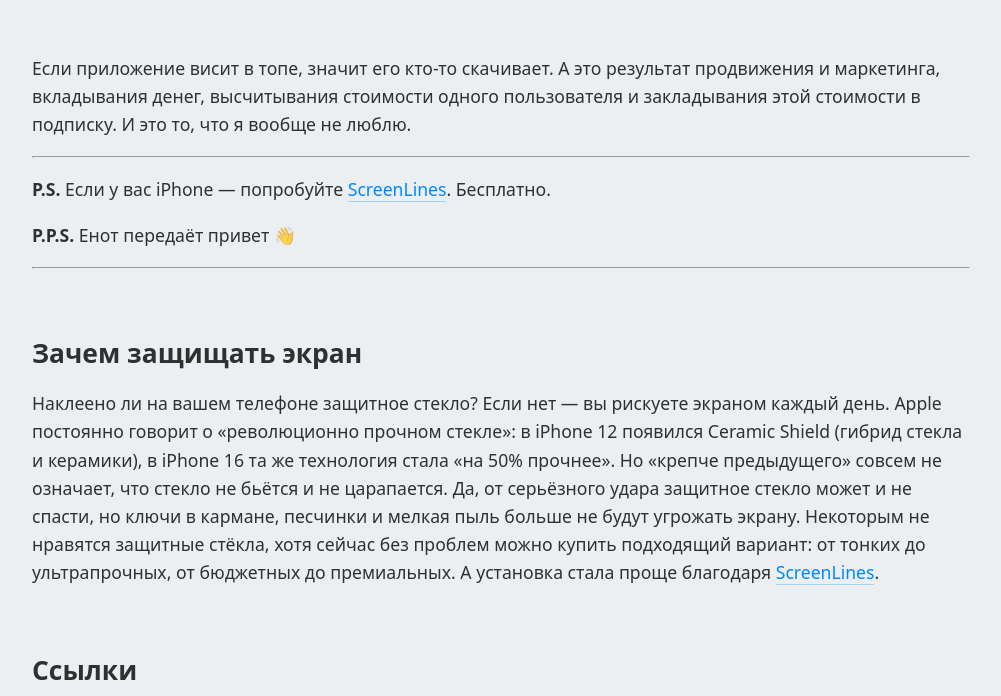
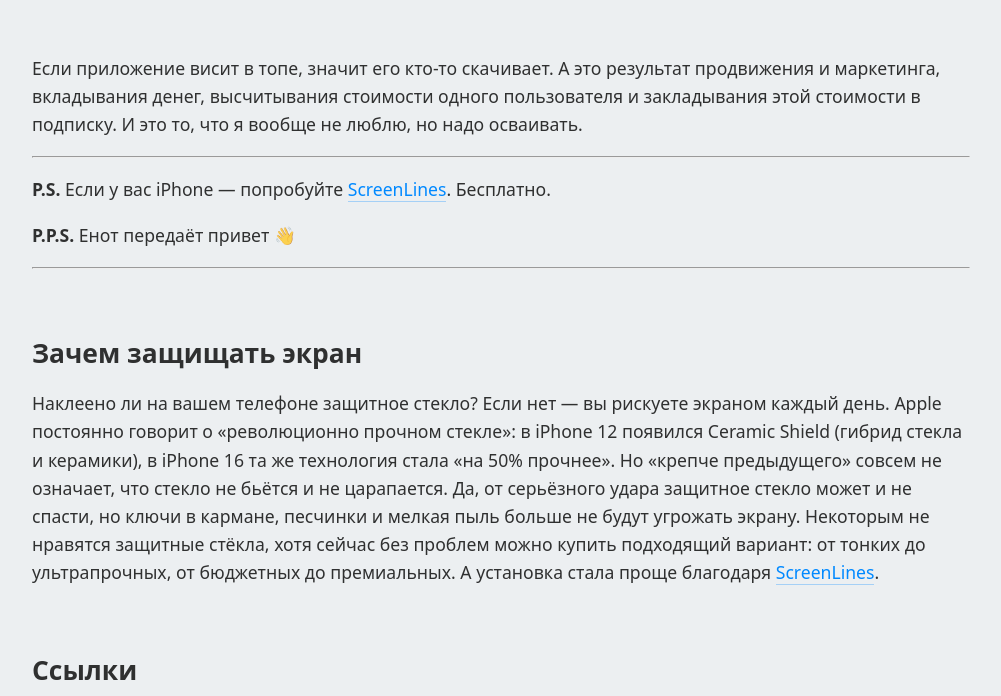
Before and after one commit to artembolotov/artembolotov.github.io, a Jekyll site: the page built from blog/_posts/2025-08-10-screenlines.md, in a window 1280 px wide and 900 px high, scrolled down 8934 px, cut to the strip 204-900 px from the top of the window. Shown: the whole strip, without its empty margins (139-1140 px from the left). Built offline with Jekyll 4.4.1, drawn with Linux system fonts in a browser that asks for light colours.

Commit message:
ScreenLines

```diff
--- a/blog/_posts/2025-08-10-screenlines.md
+++ b/blog/_posts/2025-08-10-screenlines.md
@@ -183,7 +183,7 @@
 {% endcapture %}
 {% include gallery.html images=gallery_marketing %}
 
-Если приложение висит в топе, значит его кто-то скачивает. А это результат продвижения и маркетинга, вкладывания денег, высчитывания стоимости одного пользователя и закладывания этой стоимости в подписку. И это то, что я вообще не люблю.
+Если приложение висит в топе, значит его кто-то скачивает. А это результат продвижения и маркетинга, вкладывания денег, высчитывания стоимости одного пользователя и закладывания этой стоимости в подписку. И это то, что я вообще не люблю, но надо осваивать.
 
 ---
 
```
